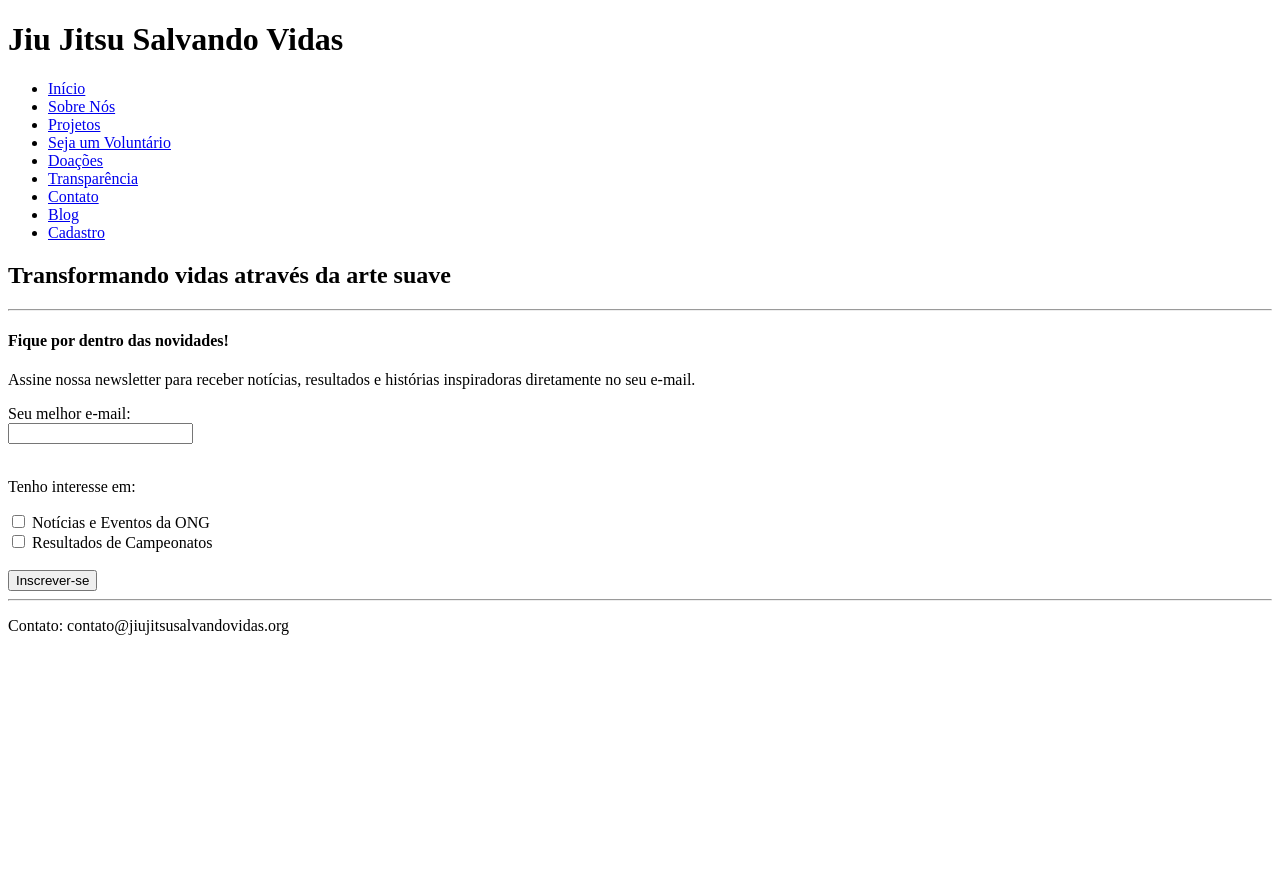
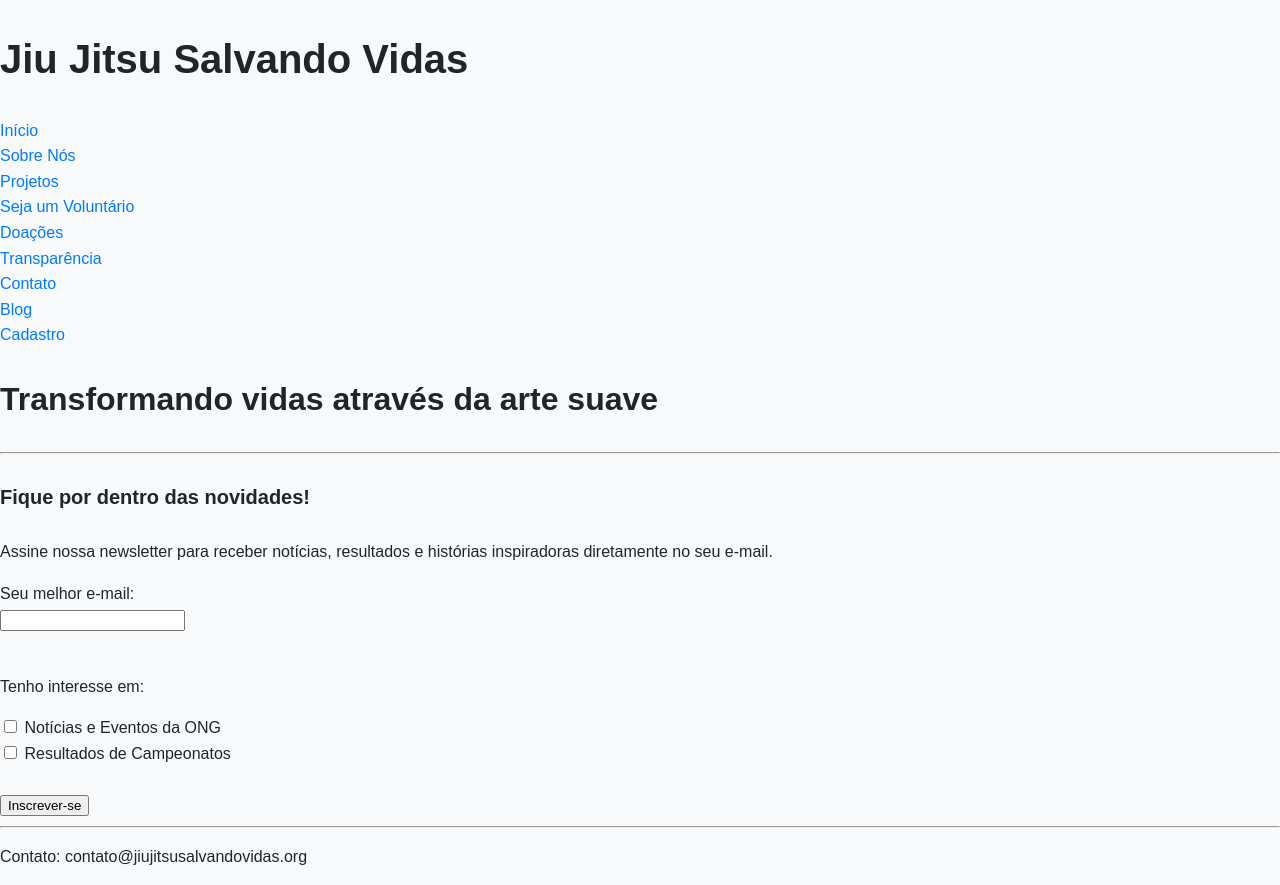
Before and after one commit to RenivaldoSantos/projeto-ong-jiujitsu, a plain HTML site: page index.html in a window 1280 px wide. Before the commit the page ends 800 px from the top, so only its background shows below. Drawn offline with Linux system fonts and the light colour scheme.

Commit message:
Entrega 2: Implementa Design System completo (Cores, Fontes, Espacamento) e linka o CSS

```diff
--- /dev/null
+++ b/css/main.css
@@ -0,0 +1,74 @@
+/*
+==================================================
+  ENTREGA II - DESIGN SYSTEM (VARIÁVEIS CSS)
+  CUMPRI AS ESPECIFICAÇÕES: CORES, TIPOGRAFIA E ESPAÇAMENTO MODULAR
+==================================================
+*/
+
+/* ------------------------------------------------ */
+/* 1. VARIÁVEIS GLOBAIS (ESCOPO :root) */
+/* ------------------------------------------------ */
+:root {
+    /* 1.1. PALETA DE CORES (Mínimo 8 cores) */
+    /* Cores Primárias (Relacionadas à ONG: Jiu-Jitsu/Disciplina) */
+    --cor-primaria-azul: #007bff;   /* Azul Royal */
+    --cor-primaria-escuro: #0056b3; /* Azul mais escuro para hover/active */
+
+    /* Cores Secundárias (Relacionadas ao Projeto Inglês e Destaque) */
+    --cor-secundaria-verde: #28a745; /* Verde */
+    --cor-secundaria-amarelo: #ffc107; /* Amarelo/Dourado (faixas) */
+
+    /* Cores Neutras (Fundo, Textos, Borda) */
+    --cor-neutra-fundo: #f8f9fa;     /* Cinza claro/Quase branco */
+    --cor-neutra-texto: #212529;    /* Cinza escuro/Preto */
+    --cor-neutra-borda: #dee2e6;    /* Cinza leve para bordas */
+    --cor-neutra-branco: #ffffff;   /* Branco puro */
+
+
+    /* 1.2. TIPOGRAFIA (5 Tamanhos de Fonte) */
+    --fonte-corpo: 16px;
+    --fonte-h1: 2.5rem;    /* 40px */
+    --fonte-h2: 2rem;      /* 32px */
+    --fonte-h3: 1.5rem;    /* 24px */
+    --fonte-h4: 1.25rem;   /* 20px */
+
+
+    /* 1.3. ESPAÇAMENTO MODULAR (Base 8px) */
+    --espacamento-xs: 8px;   /* Extra Small */
+    --espacamento-sm: 16px;  /* Small */
+    --espacamento-md: 24px;  /* Medium */
+    --espacamento-lg: 32px;  /* Large */
+    --espacamento-xl: 48px;  /* Extra Large */
+    --espacamento-xxl: 64px; /* Double Extra Large */
+}
+
+/* ------------------------------------------------ */
+/* 2. ESTILOS BASE (APLICAÇÃO DAS VARIÁVEIS) */
+/* ------------------------------------------------ */
+body {
+    font-family: Arial, sans-serif; /* Define uma fonte base */
+    font-size: var(--fonte-corpo);  /* Usa a variável */
+    line-height: 1.6;
+    color: var(--cor-neutra-texto); /* Usa a variável */
+    background-color: var(--cor-neutra-fundo); /* Usa a variável */
+    margin: 0;
+    padding: 0;
+}
+
+h1 { font-size: var(--fonte-h1); }
+h2 { font-size: var(--fonte-h2); }
+h3 { font-size: var(--fonte-h3); }
+h4 { font-size: var(--fonte-h4); }
+
+/* Remove as bolinhas do menu de navegação (<ul>) */
+nav ul {
+    list-style: none;
+    padding: 0;
+    margin: 0;
+}
+
+/* Estilo para links (cor primária) */
+a {
+    color: var(--cor-primaria-azul);
+    text-decoration: none; /* Remove o sublinhado */
+}
--- a/index.html
+++ b/index.html
@@ -4,6 +4,7 @@
     <meta charset="UTF-8">
     <meta name="viewport" content="width=device-width, initial-scale=1.0">
     <title>ONG Jiu Jitsu Salvando Vidas</title>
+    <link rel="stylesheet" href="css/main.css">
 </head>
 <body>
 
```
